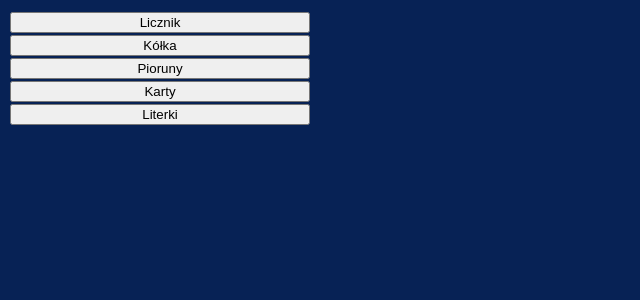
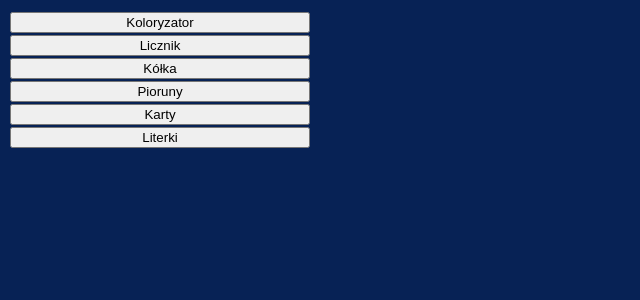
Before and after one commit to SerafinPL/react-function-component, a React (Create React App) app: page / in a window 1280 px wide. Shown: the top 300 px of the page, without its empty margins (0-640 px from the left). Built offline with nearby package versions, Linux system fonts and the light colour scheme.

Commit message:
Dodanie do index.js coloryzatora

```diff
--- a/src/index.js
+++ b/src/index.js
@@ -9,6 +9,7 @@ import Talja from './mods/Karty/Talja';
 import WyswietlaczPiorunow from './mods/Pioruny/Wyswietlacz';
 import CircleSquad from './mods/kolka/circleSquad';
 import CounterParent from './mods/Licznik/counterParent';
+import Colorizer from './mods/Koloryzator/colorizer';
 
 
 
@@ -48,8 +49,16 @@ const counter = () => {
 	);
 }
 
+const colorizer = () => {
+	ReactDOM.render(
+		<Colorizer/>,
+		document.getElementById('root')
+	);
+}
+
 ReactDOM.render(
   <div>
+  	<Link children="Koloryzator" click={colorizer}/>
   	<Link children="Licznik" click={counter}/>
   	<Link children="Kółka" click={circle} />
   	<Link children="Pioruny" click={pioruny} />
--- a/src/mods/Koloryzator/colorizer.js
+++ b/src/mods/Koloryzator/colorizer.js
@@ -9,3 +9,5 @@ const Colorizer = (props) => {
 		<LabelColor color="test"/>
 	);
 }
+
+export default Colorizer;
--- a/src/mods/Koloryzator/colorizerLabel.js
+++ b/src/mods/Koloryzator/colorizerLabel.js
@@ -1,4 +1,4 @@
-
+import ReactDOM from 'react-dom';
 
 import React from 'react';
 
```
